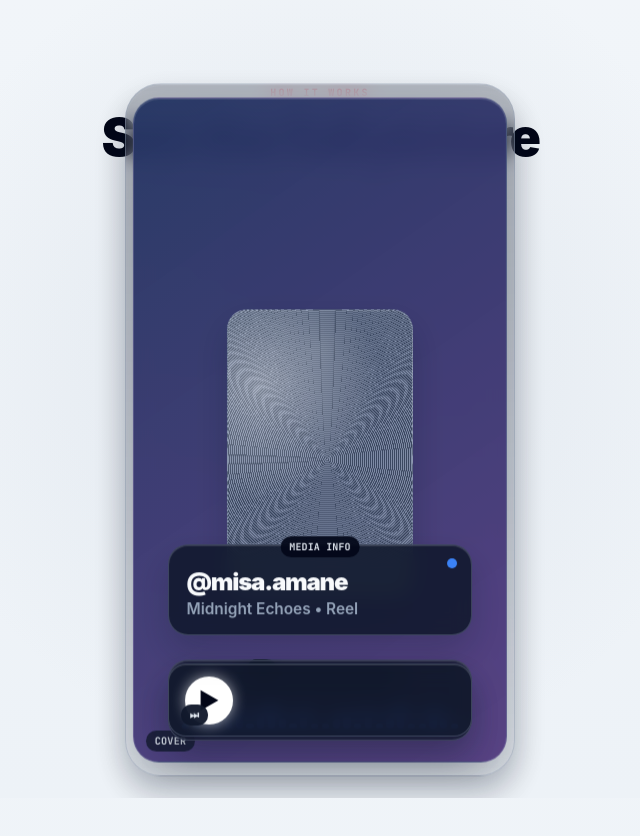
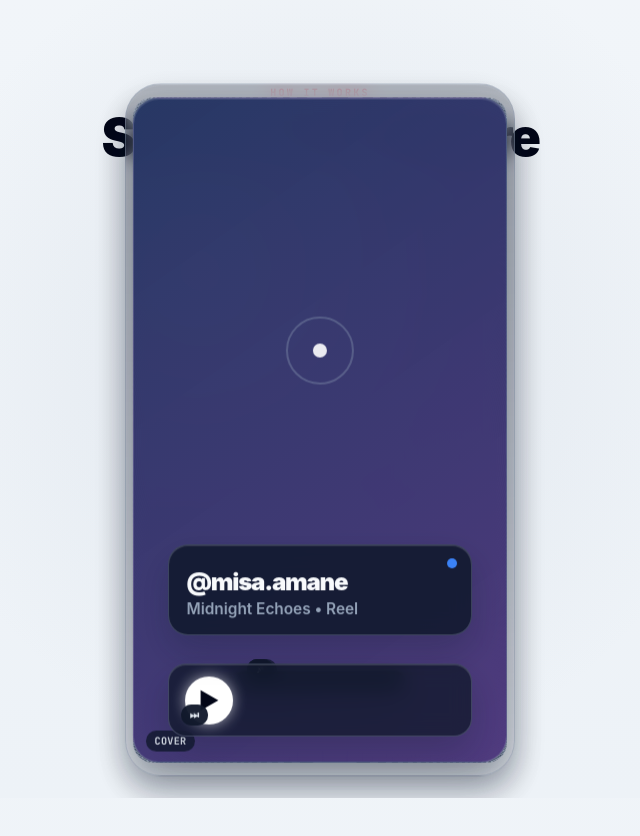
Before and after one commit to JoshPopov/framewatch, a React (Vite) app: page / in a window 1280 px wide. Shown: the part 1950-2786 px from the top of the page, without its empty margins (320-960 px from the left). Built offline with nearby package versions, Linux system fonts and the light colour scheme; a web font is replaced by a local one.

Commit message:
Refactor styles and add playback bar
Refactor styles for various elements, including opacity and scaling adjustments for animations. Introduce new styles for playback bar and update layout properties.

```diff
--- a/src/styles.css
+++ b/src/styles.css
@@ -531,24 +531,24 @@ h1 span { color: #f43f5e; }
   border: 1px solid rgba(148, 163, 184, 0.42);
   background: linear-gradient(180deg, rgba(15, 23, 42, 0.28), rgba(15, 23, 42, 0.08));
   transform: translate(-50%, -50%);
-  opacity: calc(1 - var(--explode) * 1.5); /* FADE OUT EFFECT */
-  filter: blur(calc(var(--explode) * 10px)); /* BLUR EFFECT */
+  opacity: calc(1 - var(--explode) * 1.5);
+  filter: blur(calc(var(--explode) * 10px));
 }
 
 .piece-cover {
-  width: min(374px, 56vw); /* Increased to fill the frame */
+  width: min(374px, 56vw);
   aspect-ratio: 9 / 16;
-  z-index: 2; /* Lowered z-index to sit behind the UI */
+  z-index: 2;
   border-radius: 26px;
   background: linear-gradient(145deg, rgba(34, 51, 97, 0.95), rgba(76, 52, 124, 0.92));
   transform:
     translate(-50%, -50%)
     translate(
       calc(0px + var(--explode) * -300px + var(--rebuild) * -102px),
-      /* Changed -126px to 0px to center it in the frame */
       calc(0px + var(--explode) * -162px + var(--rebuild) * 12px)
     )
-    rotate(calc(var(--explode) * -18deg + var(--rebuild) * 14deg));
+    rotate(calc(var(--explode) * -18deg + var(--rebuild) * 14deg))
+    scale(calc(1 - var(--explode) * 0.15)); /* SCALING ADDED */
 }
 
 .piece-cover i {
@@ -577,13 +577,12 @@ h1 span { color: #f43f5e; }
 .piece-meta {
   width: min(304px, 44vw);
   padding: 1rem 1.1rem;
-  z-index: 50; /* UPDATED: Raised z-index to stay on top */
+  z-index: 50;
   background: rgba(15, 23, 42, 0.86);
   transform:
     translate(-50%, -50%)
     translate(
       calc(0px + var(--explode) * 278px + var(--rebuild) * 95px),
-      /* Changed 32px to 160px to push it down */
       calc(160px + var(--explode) * -135px + var(--rebuild) * -162px)
     )
     rotate(calc(var(--explode) * 8deg + var(--rebuild) * 0deg));
@@ -614,9 +613,10 @@ h1 span { color: #f43f5e; }
 }
 
 .piece-video {
-  width: min(186px, 27vw);
-  aspect-ratio: 9 / 14;
-  z-index: 3;
+  /* UPDATED: Matches cover size, behind cover */
+  width: min(374px, 56vw);
+  aspect-ratio: 9 / 16;
+  z-index: 1; /* Behind cover (which is 2) */
   display: grid;
   place-items: center;
   background:
@@ -626,10 +626,12 @@ h1 span { color: #f43f5e; }
   transform:
     translate(-50%, -50%)
     translate(
+      /* Start at 0px/0px to hide behind cover, then drift out */
       calc(0px + var(--explode) * -216px + var(--rebuild) * 96px),
-      calc(24px + var(--explode) * 180px + var(--rebuild) * 20px)
+      calc(0px + var(--explode) * 180px + var(--rebuild) * 20px)
     )
-    rotate(calc(var(--explode) * 15deg + var(--rebuild) * 0deg));
+    rotate(calc(var(--explode) * 15deg + var(--rebuild) * 0deg))
+    scale(calc(1 - var(--explode) * 0.15)); /* SCALING ADDED */
 }
 
 .piece-actions {
@@ -657,12 +659,12 @@ h1 span { color: #f43f5e; }
   display: flex;
   flex-direction: column;
   gap: 0.4rem;
+  /* UPDATED: Opacity control */
+  opacity: var(--explode); /* Hidden when merged, fades in on split */
   transform:
     translate(-50%, -50%)
     translate(
-      /* Start at 0px (centered under playback) -> Explode out */
       calc(0px + var(--explode) * -72px + var(--rebuild) * 0px),
-      /* UPDATED: Start at 270px (Merged with controls) -> Explode Up (-120px) */
       calc(270px + var(--explode) * -120px + var(--rebuild) * 24px)
     )
     rotate(calc(var(--explode) * -12deg + var(--rebuild) * 0deg));
@@ -672,7 +674,7 @@ h1 span { color: #f43f5e; }
   display: flex;
   align-items: center;
   gap: 0.5rem;
-  opacity: var(--explode); /* Only visible when exploded */
+  opacity: var(--explode);
   transition: opacity 0.2s;
 }
 
@@ -707,17 +709,40 @@ h1 span { color: #f43f5e; }
   z-index: 10;
   border-radius: 18px;
   display: flex;
-  justify-content: space-between;
-  align-items: center;
+  flex-direction: column; /* CHANGED to Column */
+  justify-content: center;
+  gap: 0.8rem; /* Space between bar and buttons */
   color: #cbd5e1;
   transform:
     translate(-50%, -50%)
     translate(
       calc(0px + var(--explode) * 220px + var(--rebuild) * 0px),
-      /* Changed 206px to 270px to anchor it to the bottom */
       calc(270px + var(--explode) * 220px + var(--rebuild) * 46px)
     )
     rotate(calc(var(--explode) * 12deg + var(--rebuild) * 0deg));
+}
+
+/* NEW STYLES FOR PLAYBACK BAR */
+.playback-bar {
+  width: 100%;
+  height: 4px;
+  background: rgba(255, 255, 255, 0.15);
+  border-radius: 4px;
+  overflow: hidden;
+}
+
+.playback-progress {
+  width: 35%;
+  height: 100%;
+  background: #ffffff; /* White looking progress bar */
+  border-radius: 4px;
+}
+
+.playback-buttons {
+  width: 100%;
+  display: flex;
+  justify-content: space-between;
+  align-items: center;
 }
 
 .piece-controls b {
@@ -753,6 +778,8 @@ h1 span { color: #f43f5e; }
   transform: translateX(-50%);
   background: rgba(2, 6, 23, 0.92);
   font-size: 0.62rem;
+  /* UPDATED: Opacity control */
+  opacity: calc((var(--explode) - 0.2) * 5); /* Invisible until split starts */
 }
 
 /* Titles that appear on pieces */
@@ -765,13 +792,12 @@ h1 span { color: #f43f5e; }
   opacity: 0; /* Hidden initially */
   animation: fadeInTitle 0.5s ease forwards;
   animation-delay: 0.2s;
-  animation-play-state: paused; /* Controlled via --explode manually via opacity in reality */
+  animation-play-state: paused;
 }
 
-/* We simply control opacity via the --explode variable for smooth scrubbing */
 .piece-video .piece-title,
 .piece-wave .piece-title {
-  opacity: calc((var(--explode) - 0.3) * 2); /* Starts fading in after 30% explosion */
+  opacity: calc((var(--explode) - 0.3) * 2);
 }
 
 .final-message {
@@ -784,7 +810,7 @@ h1 span { color: #f43f5e; }
   max-width: 400px;
   z-index: 50;
   pointer-events: none;
-  opacity: calc((var(--explode) - 0.85) * 10); /* Only visible at >85% progress */
+  opacity: calc((var(--explode) - 0.85) * 10);
 }
 
 .final-message h3 {
```
